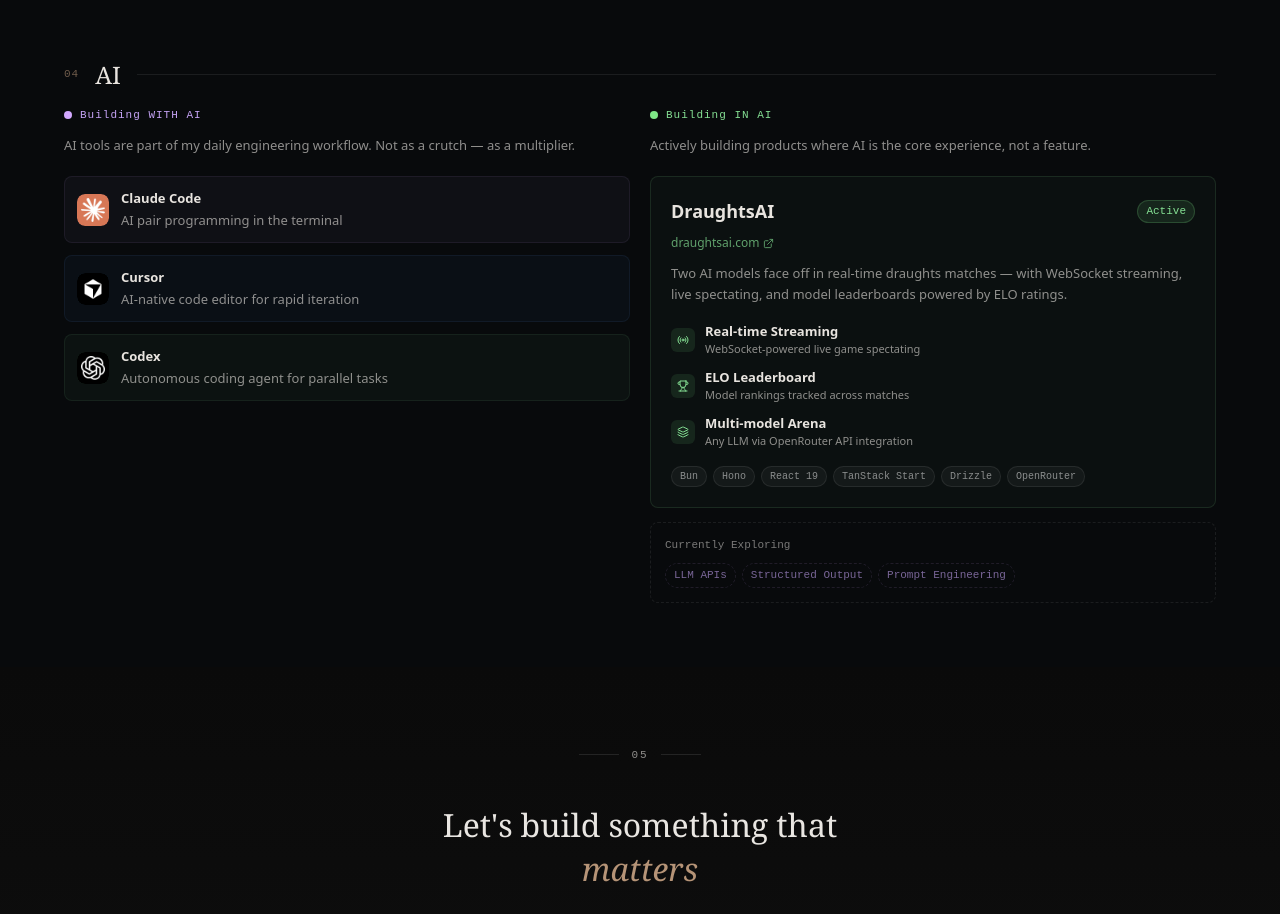
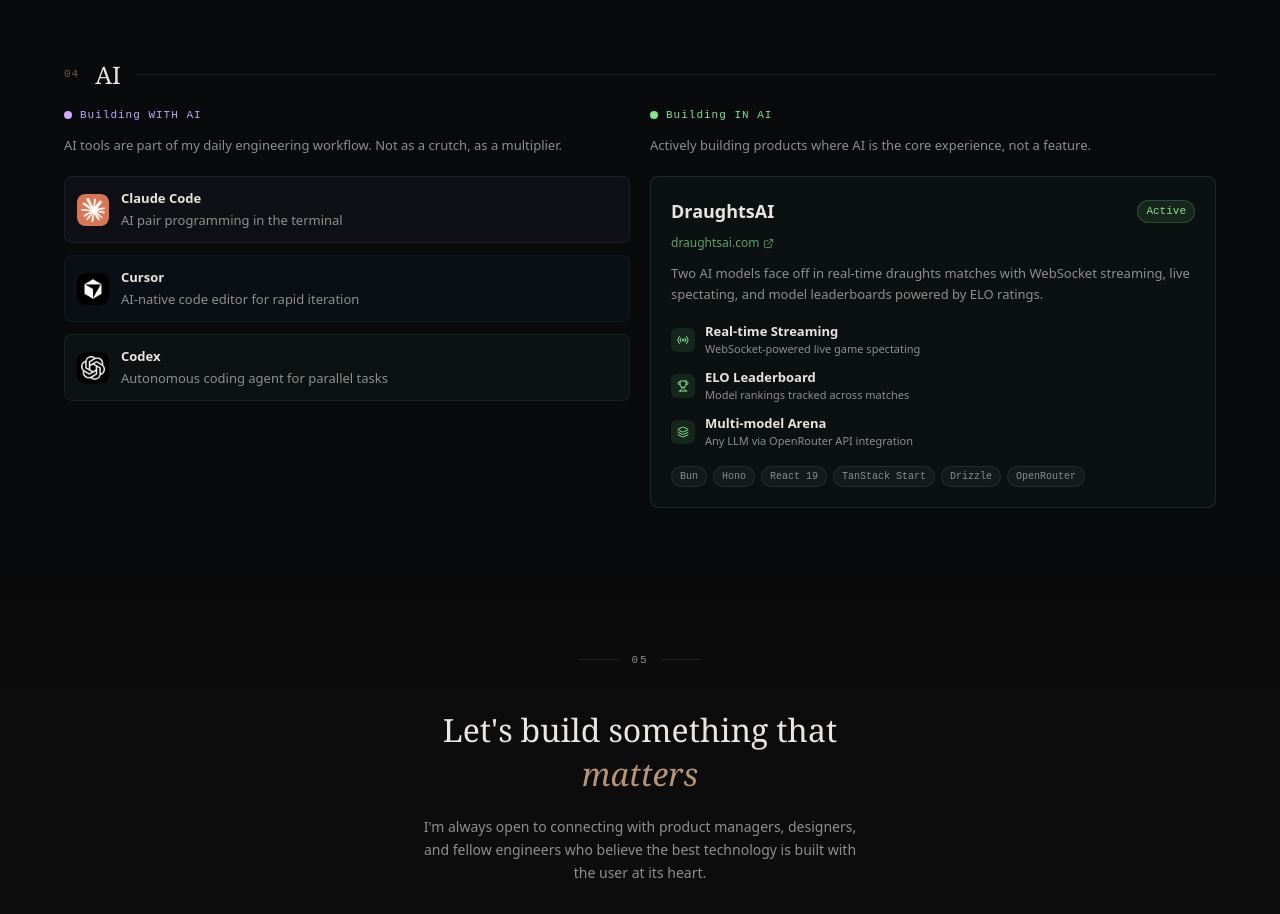
Before and after one commit to alexeibostan/alexei-portfolio, a Next.js app: page /en in a window 1280 px wide. Shown: the part 2860-3774 px from the top of the page. Built offline with nearby package versions, Linux system fonts and the light colour scheme; no server answers.

Commit message:
refactor(ai): remove unused aiExploring prop and improve text descriptions

```diff
--- a/src/app/[locale]/page.tsx
+++ b/src/app/[locale]/page.tsx
@@ -5,7 +5,7 @@ import { WorkSection } from '@/components/sections/WorkSection';
 import { CraftSection } from '@/components/sections/CraftSection';
 import { AISection } from '@/components/sections/AISection';
 import { ConnectSection } from '@/components/sections/ConnectSection';
-import { aiTools, aiExploring } from '@/data/aiTools';
+import { aiTools } from '@/data/aiTools';
 import { locales } from '@/i18n';
 
 export function generateStaticParams() {
@@ -49,7 +49,7 @@ export default async function HomePage({ params }: { params: Promise<{ locale: s
       <TimelineSection journey={professionalJourney} />
       <WorkSection projects={projects} />
       <CraftSection skills={skills} />
-      <AISection aiTools={aiTools} aiExploring={aiExploring} />
+      <AISection aiTools={aiTools} />
       <ConnectSection />
     </>
   );
--- a/src/components/sections/AISection.tsx
+++ b/src/components/sections/AISection.tsx
@@ -9,7 +9,6 @@ import { Radio, Trophy, Layers, ExternalLink } from "lucide-react";
 
 interface AISectionProps {
   aiTools: AITool[];
-  aiExploring: string[];
 }
 
 const toolCardStyles: Record<string, { bg: string; border: string }> = {
@@ -33,7 +32,7 @@ const toolIconBg: Record<string, string> = {
   Codex: "rgba(126,231,135,0.1)",
 };
 
-export function AISection({ aiTools, aiExploring }: AISectionProps) {
+export function AISection({ aiTools }: AISectionProps) {
   const tSections = useTranslations("sections");
   const tAi = useTranslations("ai");
   return (
@@ -110,6 +109,7 @@ export function AISection({ aiTools, aiExploring }: AISectionProps) {
                   );
                 })}
               </div>
+
             </div>
 
             {/* Right Column — Building IN AI */}
@@ -203,32 +203,9 @@ export function AISection({ aiTools, aiExploring }: AISectionProps) {
                 </div>
               </div>
 
-              {/* Currently Exploring subsection */}
-              <div className="border border-dashed border-white/[0.08] rounded-lg p-3.5 mt-3.5">
-                <span
-                  className="font-mono-brand block mb-2.5"
-                  style={{ fontSize: "11px", opacity: 0.50 }}
-                >
-                  {tAi("currentlyExploring")}
-                </span>
-                <div className="flex flex-wrap gap-1.5">
-                  {aiExploring.map((item) => (
-                    <span
-                      key={item}
-                      className="font-mono-brand rounded-full opacity-60 text-[hsl(var(--accent-purple))]"
-                      style={{
-                        fontSize: "11px",
-                        padding: "3px 8px",
-                        border: "1px dashed rgba(210,168,255,0.2)",
-                      }}
-                    >
-                      {item}
-                    </span>
-                  ))}
-                </div>
-              </div>
             </div>
           </div>
+
         </div>
       </section>
     </ScrollReveal>
--- a/src/data/aiTools.ts
+++ b/src/data/aiTools.ts
@@ -17,9 +17,3 @@ export const aiTools: AITool[] = [
     iconPath: "/icons/ai/codex.webp",
   },
 ];
-
-export const aiExploring: string[] = [
-  "LLM APIs",
-  "Structured Output",
-  "Prompt Engineering",
-];
--- a/src/messages/en.json
+++ b/src/messages/en.json
@@ -87,12 +87,11 @@
   },
   "ai": {
     "buildingWith": "Building WITH AI",
-    "buildingWithIntro": "AI tools are part of my daily engineering workflow. Not as a crutch — as a multiplier.",
+    "buildingWithIntro": "AI tools are part of my daily engineering workflow. Not as a crutch, as a multiplier.",
     "buildingIn": "Building IN AI",
     "buildingInIntro": "Actively building products where AI is the core experience, not a feature.",
-    "currentlyExploring": "Currently Exploring",
     "active": "Active",
-    "draughtsAiDescription": "Two AI models face off in real-time draughts matches — with WebSocket streaming, live spectating, and model leaderboards powered by ELO ratings.",
+    "draughtsAiDescription": "Two AI models face off in real-time draughts matches with WebSocket streaming, live spectating, and model leaderboards powered by ELO ratings.",
     "featureStreaming": "Real-time Streaming",
     "featureStreamingDesc": "WebSocket-powered live game spectating",
     "featureLeaderboard": "ELO Leaderboard",
--- a/src/messages/it.json
+++ b/src/messages/it.json
@@ -87,12 +87,11 @@
   },
   "ai": {
     "buildingWith": "Costruire CON l'AI",
-    "buildingWithIntro": "Gli strumenti AI fanno parte del mio flusso di lavoro quotidiano. Non come una stampella — come un moltiplicatore.",
+    "buildingWithIntro": "Gli strumenti AI fanno parte del mio flusso di lavoro quotidiano. Non come una stampella, come un moltiplicatore.",
     "buildingIn": "Costruire NELL'AI",
     "buildingInIntro": "Costruisco attivamente prodotti dove l'AI è l'esperienza principale, non una funzionalità.",
-    "currentlyExploring": "Attualmente Esplorando",
     "active": "Attivo",
-    "draughtsAiDescription": "Due modelli AI si sfidano in partite di dama in tempo reale — con streaming WebSocket, spettatori dal vivo e classifiche dei modelli basate su punteggi ELO.",
+    "draughtsAiDescription": "Due modelli AI si sfidano in partite di dama in tempo reale con streaming WebSocket, spettatori dal vivo e classifiche dei modelli basate su punteggi ELO.",
     "featureStreaming": "Streaming in Tempo Reale",
     "featureStreamingDesc": "Spettacolo di gioco dal vivo via WebSocket",
     "featureLeaderboard": "Classifica ELO",
--- a/src/messages/nl.json
+++ b/src/messages/nl.json
@@ -87,12 +87,11 @@
   },
   "ai": {
     "buildingWith": "Bouwen MET AI",
-    "buildingWithIntro": "AI-tools maken deel uit van mijn dagelijkse workflow. Niet als een kruk — als een versterker.",
+    "buildingWithIntro": "AI-tools maken deel uit van mijn dagelijkse workflow. Niet als een kruk, als een versterker.",
     "buildingIn": "Bouwen IN AI",
     "buildingInIntro": "Actief producten bouwen waar AI de kernervaring is, niet een functie.",
-    "currentlyExploring": "Momenteel Aan Het Verkennen",
     "active": "Actief",
-    "draughtsAiDescription": "Twee AI-modellen nemen het tegen elkaar op in realtime dampartijen — met WebSocket-streaming, live meekijken en modelranglijsten op basis van ELO-ratings.",
+    "draughtsAiDescription": "Twee AI-modellen nemen het tegen elkaar op in realtime dampartijen met WebSocket-streaming, live meekijken en modelranglijsten op basis van ELO-ratings.",
     "featureStreaming": "Realtime Streaming",
     "featureStreamingDesc": "WebSocket-gestuurde live spelweergave",
     "featureLeaderboard": "ELO-ranglijst",
--- a/src/messages/ro.json
+++ b/src/messages/ro.json
@@ -87,12 +87,11 @@
   },
   "ai": {
     "buildingWith": "Construind CU AI",
-    "buildingWithIntro": "Instrumentele AI fac parte din fluxul meu zilnic de lucru. Nu ca o cârjă — ca un multiplicator.",
+    "buildingWithIntro": "Instrumentele AI fac parte din fluxul meu zilnic de lucru. Nu ca o cârjă, ca un multiplicator.",
     "buildingIn": "Construind ÎN AI",
     "buildingInIntro": "Construiesc activ produse unde AI-ul este experiența principală, nu o funcționalitate.",
-    "currentlyExploring": "Explorând În Prezent",
     "active": "Activ",
-    "draughtsAiDescription": "Două modele AI se înfruntă în partide de dame în timp real — cu streaming WebSocket, spectatori live și clasamente ale modelelor bazate pe ratinguri ELO.",
+    "draughtsAiDescription": "Două modele AI se înfruntă în partide de dame în timp real cu streaming WebSocket, spectatori live și clasamente ale modelelor bazate pe ratinguri ELO.",
     "featureStreaming": "Streaming în Timp Real",
     "featureStreamingDesc": "Spectacol de joc live prin WebSocket",
     "featureLeaderboard": "Clasament ELO",
```
Also changed, not shown: src/data/en/skills.ts (+4 -4 lines), src/data/it/skills.ts (+4 -4 lines), src/data/nl/skills.ts (+4 -4 lines), src/data/ro/skills.ts (+4 -4 lines), src/data/skills.ts (+4 -4 lines).
